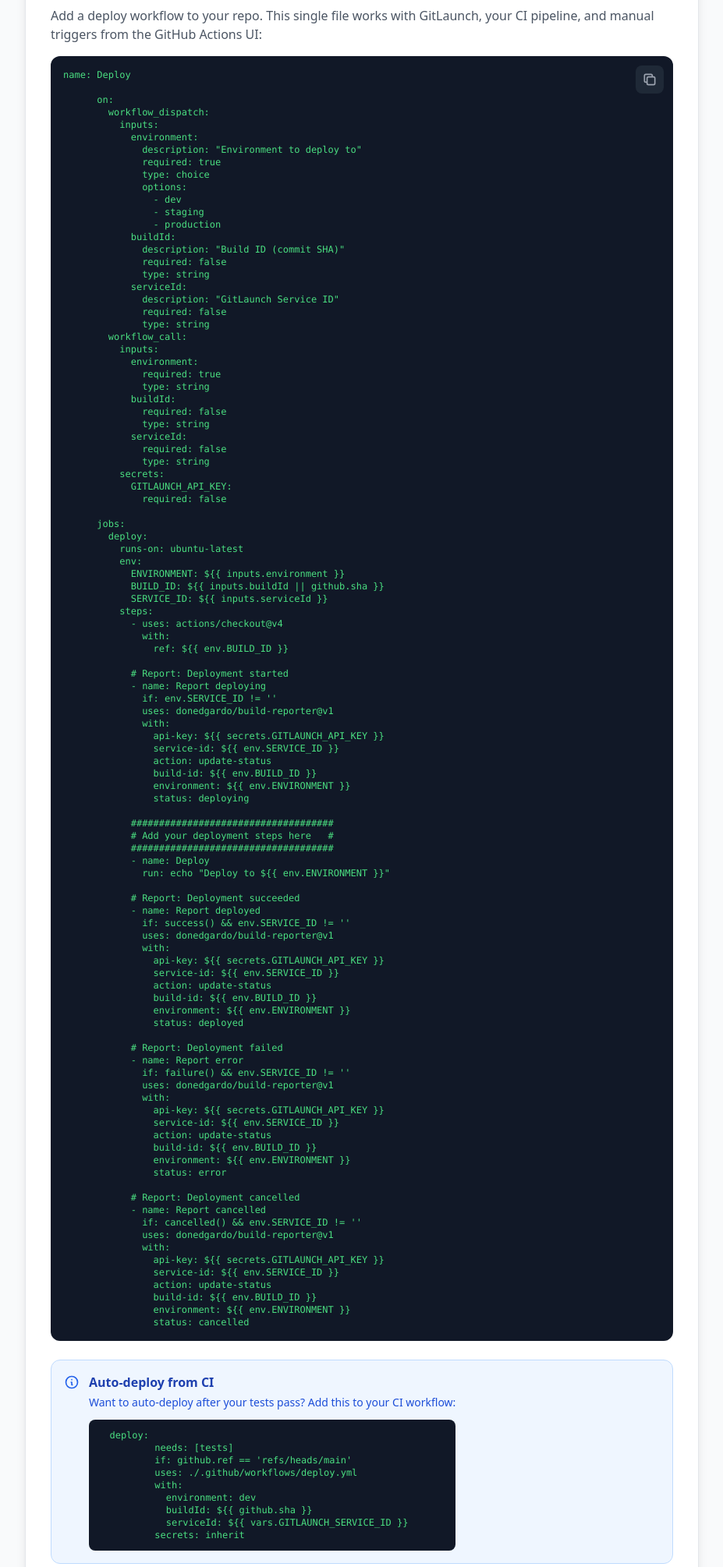
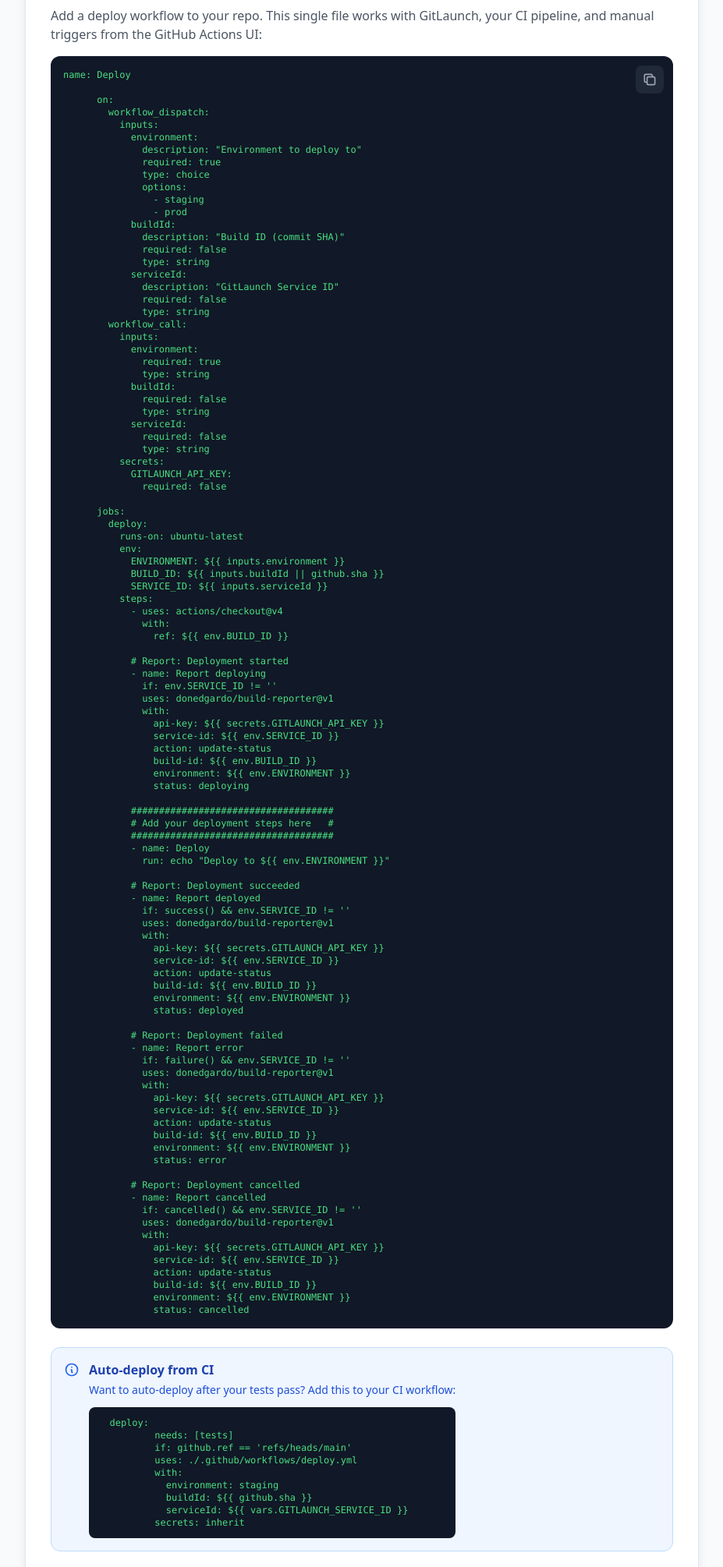
Before and after one commit to donedgardo/gitlaunch, a Node project: template src/templates/services/settings.hbs in a window 1280 px wide. Shown: the part 1696-3706 px from the top of the page at 78% size, without its empty margins (176-1103 px from the left). Run offline with Node 20 templates, Linux system fonts and the light colour scheme; the template is opened without the code that fills it: most values are stand-ins (such as "Sample title", 1, 10 or a date in 2020); style sheets or scripts are compiled from the project's sources; some libraries are stand-ins or nearby versions.

Commit message:
feat: use configured environments in deploy workflow instructions
The workflow example now shows the actual configured environments
instead of hardcoded 'dev', 'staging', 'production'. Falls back to
'staging' and 'prod' if no environments are configured.

```diff
--- a/src/templates/partials/buildTable.hbs
+++ b/src/templates/partials/buildTable.hbs
@@ -1,6 +1,6 @@
 {{#if needsDeploymentSetup}}
 <div id="build-table">
-  {{> deploymentSetupGuide serviceId=serviceId }}
+  {{> deploymentSetupGuide serviceId=serviceId environments=environments }}
 </div>
 {{else if builds.length}}
 <div id="build-table" class="overflow-x-auto rounded-lg border border-gray-200 dark:border-gray-700">
--- a/src/templates/partials/deploymentSetupGuide.hbs
+++ b/src/templates/partials/deploymentSetupGuide.hbs
@@ -19,9 +19,12 @@ on:
         required: true
         type: choice
         options:
-          - dev
+{{#each environments}}
+          - {{this.name}}
+{{else}}
           - staging
-          - production
+          - prod
+{{/each}}
       buildId:
         description: "Build ID (commit SHA)"
         required: false
@@ -142,7 +145,7 @@ jobs:
     if: github.ref == 'refs/heads/main'
     uses: ./.github/workflows/deploy.yml
     with:
-      environment: dev
+      environment: {{#if environments.[0]}}{{environments.[0].name}}{{else}}staging{{/if}}
       buildId: $&#123;&#123; github.sha &#125;&#125;
       serviceId: $&#123;&#123; vars.GITLAUNCH_SERVICE_ID &#125;&#125;
     secrets: inherit</code></pre>
@@ -202,6 +205,12 @@ jobs:
 
 <script>
 function copyDeployWorkflow() {
+  const environments = [{{#each environments}}"{{this.name}}"{{#unless @last}}, {{/unless}}{{/each}}];
+  const envOptions = environments.length > 0
+    ? environments.map(e => `          - ${e}`).join('\n')
+    : `          - staging
+          - prod`;
+
   const code = `name: Deploy
 
 on:
@@ -212,9 +221,7 @@ on:
         required: true
         type: choice
         options:
-          - dev
-          - staging
-          - production
+${envOptions}
       buildId:
         description: "Build ID (commit SHA)"
         required: false
--- a/src/templates/services/settings.hbs
+++ b/src/templates/services/settings.hbs
@@ -129,7 +129,7 @@
       {{> buildReportingInstructions idPrefix="settings-" }}
 
       <!-- Deployment Setup Guide -->
-      {{> deploymentSetupGuide serviceId=service.id }}
+      {{> deploymentSetupGuide serviceId=service.id environments=environments }}
     </div>
   </div>
 </div>
```
